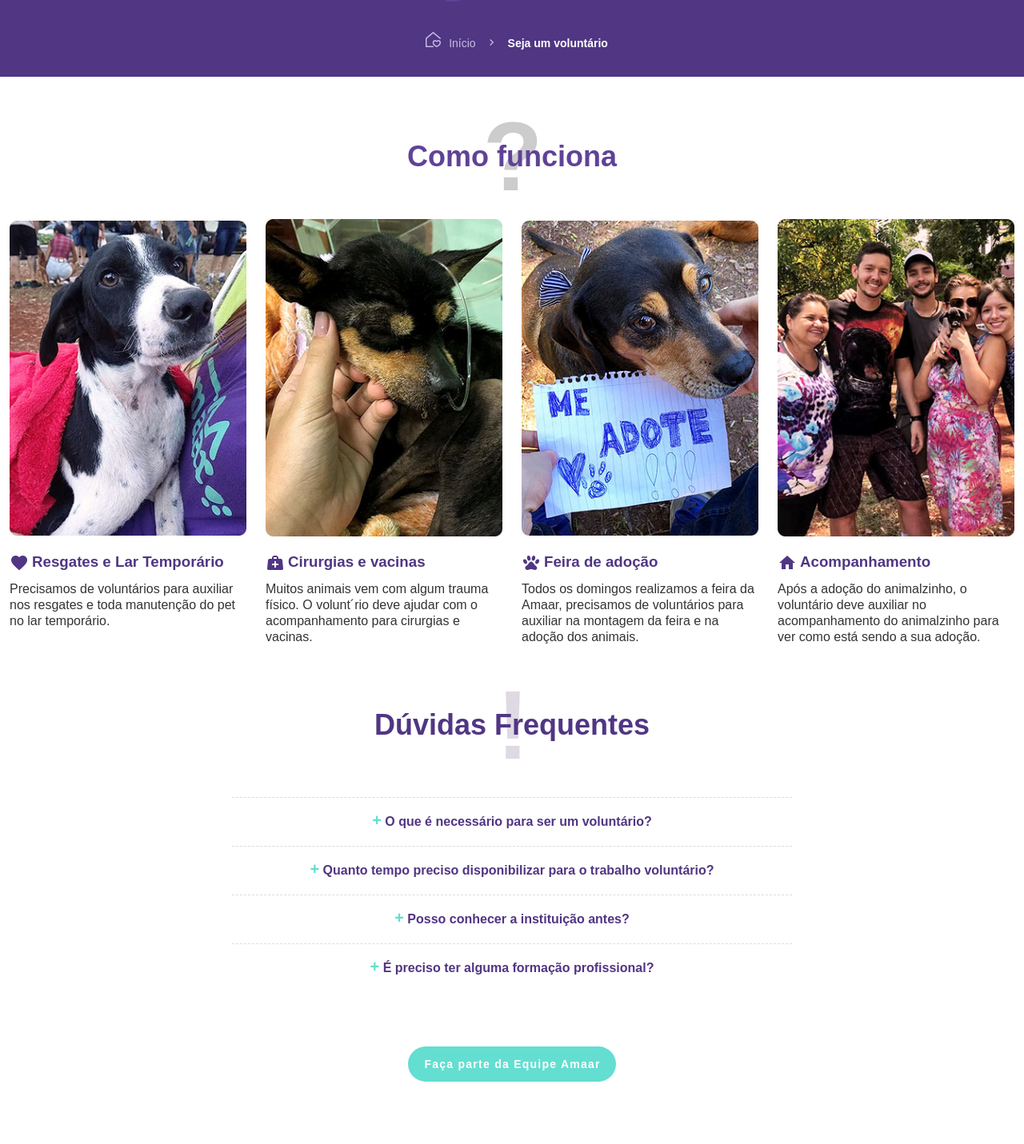
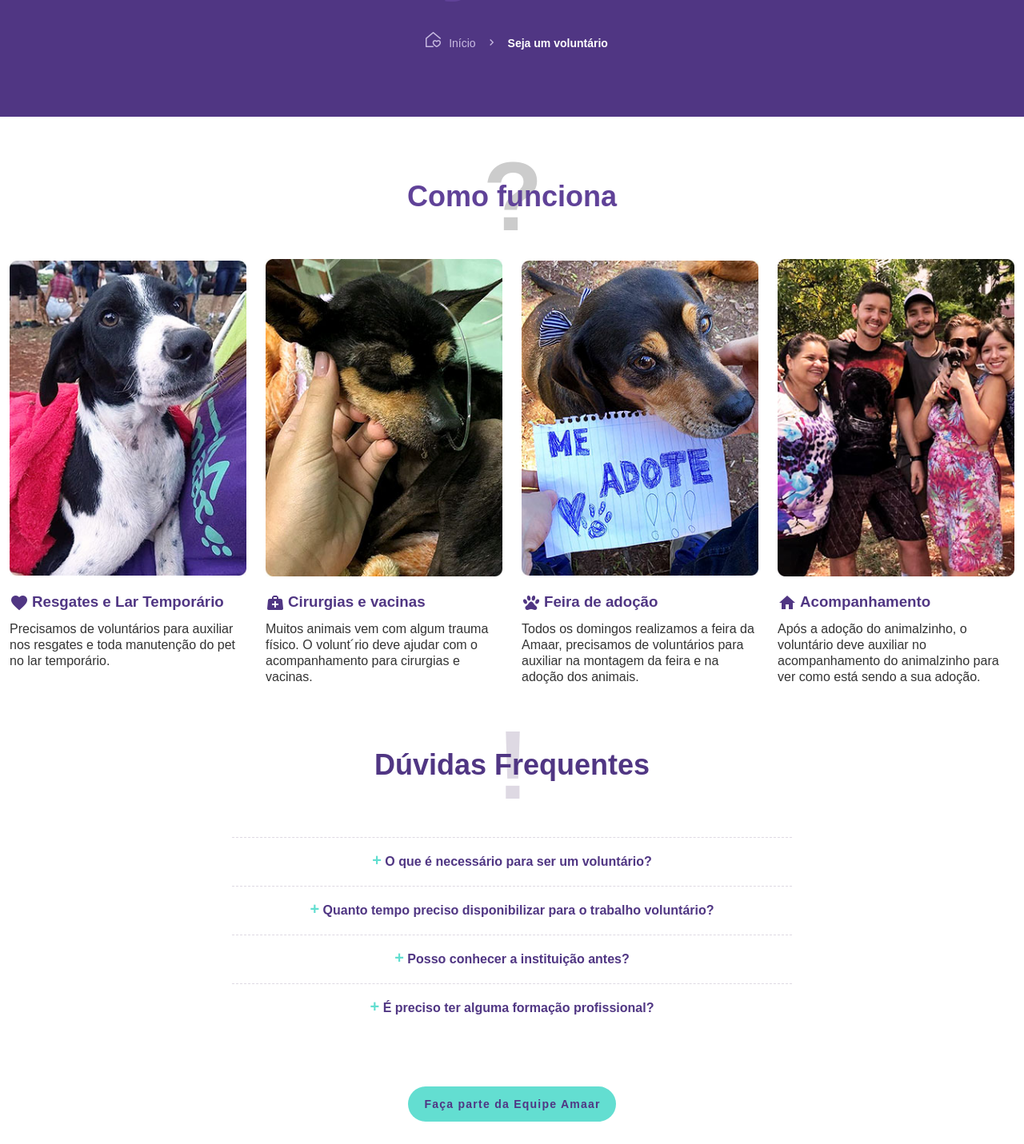
Before and after one commit to helton-mori-dev/ong-amaar-vue, a Vue app: page /sejaumvoluntario in a window 1280 px wide. Shown: the part 315-1746 px from the top of the page at 80% size. Built offline with nearby package versions, Linux system fonts and the light colour scheme; a web font is replaced by a local one.

Commit message:
Correções botões formrio e espaçamento em seja voluntário

```diff
--- a/src/components/ContentComponents/Duvidas.vue
+++ b/src/components/ContentComponents/Duvidas.vue
@@ -101,7 +101,7 @@ export default {
 }
 
 .btn-lar.v-btn {
-    color: #503683;
+    color: #503683!important;
     text-transform: initial;
     font-weight: 700;
     width: auto;
--- a/src/components/GeneralComponents/SocialLinks.vue
+++ b/src/components/GeneralComponents/SocialLinks.vue
@@ -2,7 +2,7 @@
     <ul class="social-links">
         <li class="instagram"><a href="https://www.instagram.com/ongamaar/">Instagram<i class="fab fa-instagram"></i></a></li>
         <li class="facebook"><a href="https://www.facebook.com/ongamaar/">Facebook<i class="fab fa-facebook-f"></i></a></li>
-        <li class="whatsapp"><a href="">Whatsapp<i class="fab fa-whatsapp"></i></a></li>
+        <li class="whatsapp"><a href="/">Whatsapp<i class="fab fa-whatsapp"></i></a></li>
     </ul>
 </template>
 
--- a/src/views/SejaUmParceiro.vue
+++ b/src/views/SejaUmParceiro.vue
@@ -196,7 +196,7 @@
 }
 
 .btn-lar.v-btn {
-    color: #503683;
+    color: #503683!important;
     text-transform: initial;
     font-weight: 700;
     width: auto;
--- a/src/views/SejaUmVoluntario.vue
+++ b/src/views/SejaUmVoluntario.vue
@@ -19,6 +19,10 @@
           <v-icon>mdi-chevron-right</v-icon>
         </template>
       </v-breadcrumbs>
+    </v-container>
+
+    <v-container class="voluntarios">
+
     </v-container>
 
     <v-container class="container-message-voluntario" style="padding: 100px 0px 50px;">
@@ -124,6 +128,13 @@
   display: table;
   max-width: none;
   padding-top: 0;
+}
+
+.voluntarios {
+  background: #503683;
+  display: block;
+  height: 50px;
+  max-width: none;
 }
 
 .breadcrumbs ul {
@@ -271,7 +282,7 @@
 }
 
 .btn-lar.v-btn {
-    color: #503683;
+    color: #503683!important;
     text-transform: initial;
     font-weight: 700;
     width: auto;
```
